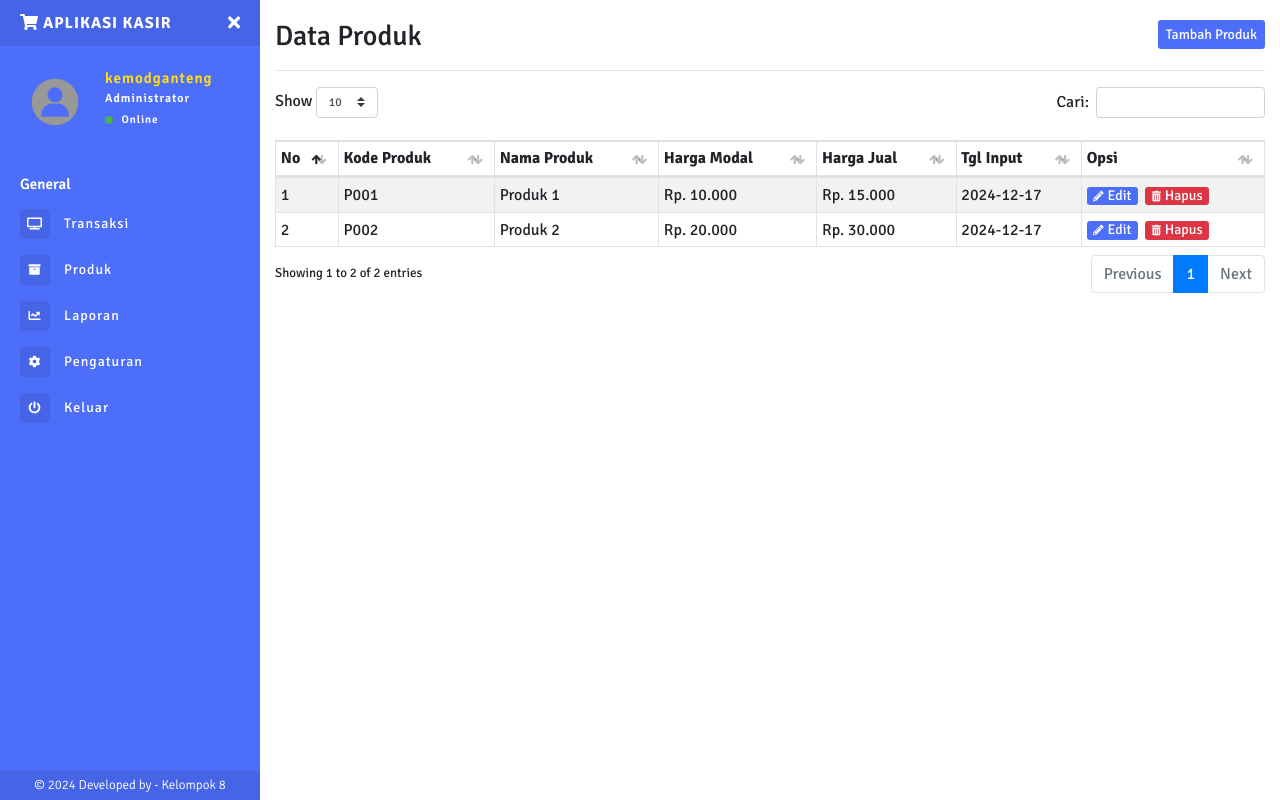
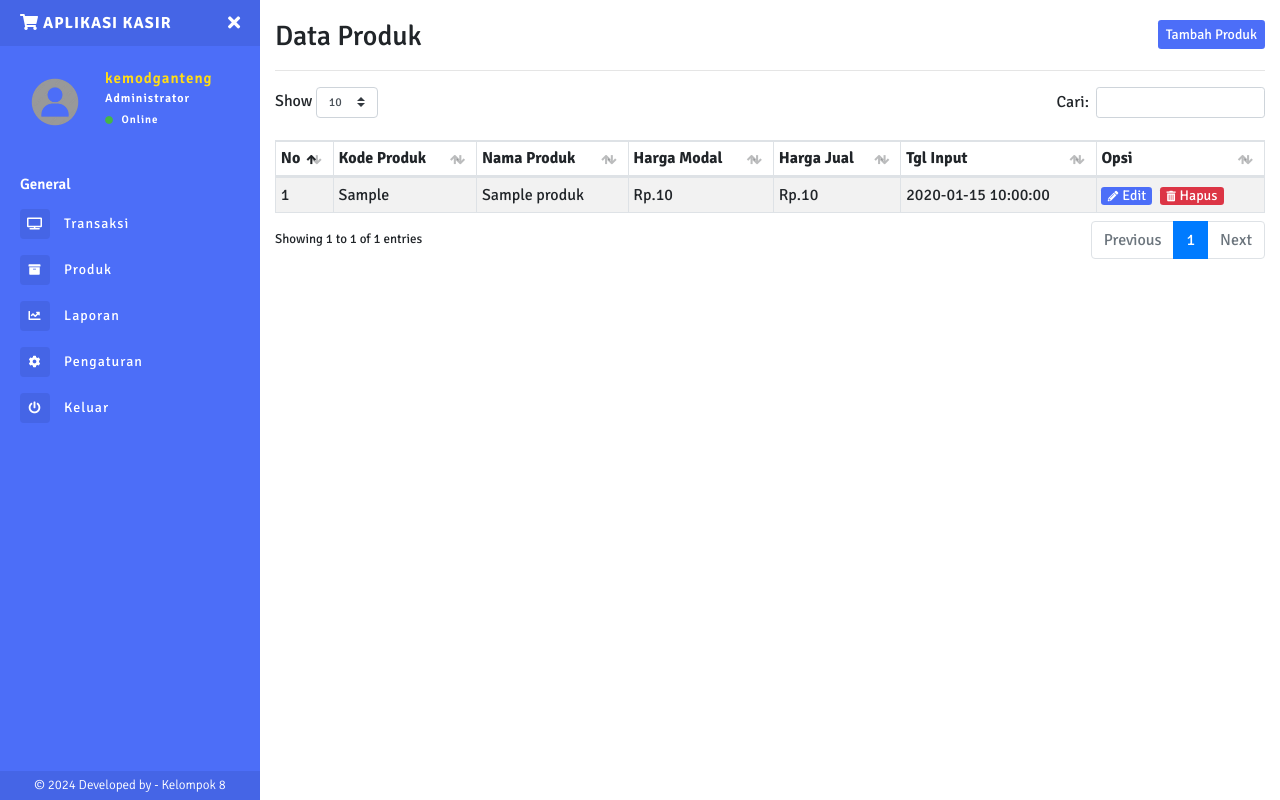
Before and after one commit to paskalunivers/aplikasi-kasir, a PHP site: page /produk.php in a window 1280 px wide. Run offline with PHP 8.4, Linux system fonts and the light colour scheme; a user stored in the database is signed in; data comes from the database, SQL or seed files in the repository; tables that the repository leaves empty hold one stand-in row (values such as "Sample post"); some libraries are stand-ins or nearby versions.

Commit message:
Update produk.php
update file

```diff
--- a/Test Tubes/produk.php
+++ b/Test Tubes/produk.php
@@ -1,9 +1,10 @@
+
 <?php include 'sidebar.php'; ?>
 <!-- isinya -->
-<h1 class="h3 mb-0">
-    Data Produk
-    <button class="btn btn-primary btn-sm border-0 float-right" type="button" data-toggle="modal" data-target="#TambahProduk">Tambah Produk</button>
-</h1>
+    <h1 class="h3 mb-0">
+        Data Produk
+        <button class="btn btn-primary btn-sm border-0 float-right" type="button" data-toggle="modal" data-target="#TambahProduk">Tambah Produk</button>
+    </h1>
 <hr>
 <table class="table table-striped table-sm table-bordered dt-responsive nowrap" id="table" width="100%">
 <thead>
@@ -18,42 +19,28 @@
   </tr>
 </thead>
 <tbody>
-  <!-- Contoh data statis, bisa diubah sesuai kebutuhan -->
+<?php
+    $no = 1;
+    $data_barang = mysqli_query($conn,"SELECT * FROM produk ORDER BY idproduk ASC");
+    while($d = mysqli_fetch_array($data_barang)){
+        ?>
   <tr>
-    <td>1</td>
-    <td>P001</td>
-    <td>Produk 1</td>
-    <td>Rp. 10.000</td>
-    <td>Rp. 15.000</td>
-    <td>2024-12-17</td>
+    <td><?php echo $no++; ?></td>
+    <td><?php echo $d['kode_produk']; ?></td>
+    <td><?php echo $d['nama_produk']; ?></td>
+    <td>Rp.<?php echo ribuan($d['harga_modal']); ?></td>
+    <td>Rp.<?php echo ribuan($d['harga_jual']); ?></td>
+    <td><?php echo $d['tgl_input']; ?></td>
     <td>
-        <button type="button" class="btn btn-primary btn-xs mr-1" data-toggle="modal" data-target="#EditProduk1">
+        <button type="button" class="btn btn-primary btn-xs mr-1" data-toggle="modal" data-target="#EditProduk<?php echo $d['idproduk']; ?>">
         <i class="fas fa-pencil-alt fa-xs mr-1"></i>Edit
         </button>
-        <button class="btn btn-danger btn-xs">
-        <i class="fas fa-trash-alt fa-xs mr-1"></i>Hapus</button>
+        <a class="btn btn-danger btn-xs" href="?hapus=<?php echo $d['idproduk']; ?>">
+        <i class="fas fa-trash-alt fa-xs mr-1"></i>Hapus</a>
     </td>
   </tr>
-  <tr>
-    <td>2</td>
-    <td>P002</td>
-    <td>Produk 2</td>
-    <td>Rp. 20.000</td>
-    <td>Rp. 30.000</td>
-    <td>2024-12-17</td>
-    <td>
-        <button type="button" class="btn btn-primary btn-xs mr-1" data-toggle="modal" data-target="#EditProduk2">
-        <i class="fas fa-pencil-alt fa-xs mr-1"></i>Edit
-        </button>
-        <button class="btn btn-danger btn-xs">
-        <i class="fas fa-trash-alt fa-xs mr-1"></i>Hapus</button>
-    </td>
-  </tr>
-</tbody>
-</table>
-
-<!-- Modal Edit Produk -->
-<div class="modal fade" id="EditProduk1" tabindex="-1" role="dialog">
+  <!-- Modal Tambah Produk -->
+<div class="modal fade" id="EditProduk<?php echo $d['idproduk']; ?>" tabindex="-1" role="dialog">
   <div class="modal-dialog" role="document">
     <div class="modal-content border-0">
         <form method="post">
@@ -66,20 +53,20 @@
       <div class="modal-body">
         <div class="form-group">
             <label class="samll">Kode Produk :</label>
-            <input type="hidden" name="idproduk" value="1">
-            <input type="text" name="Edit_Kode_Produk" value="P001" class="form-control" required>
+            <input type="hidden" name="idproduk" value="<?php echo $d['idproduk']; ?>">
+            <input type="text" name="Edit_Kode_Produk" value="<?php echo $d['kode_produk']; ?>" class="form-control" required>
         </div>
         <div class="form-group">
             <label class="samll">Nama Produk :</label>
-            <input type="text" name="Edit_Nama_Produk" value="Produk 1" class="form-control" required>
+            <input type="text" name="Edit_Nama_Produk" value="<?php echo $d['nama_produk']; ?>" class="form-control" required>
         </div>
         <div class="form-group">
             <label class="samll">Harga Modal :</label>
-            <input type="number" placeholder="0" name="Edit_Harga_Modal" value="10000" class="form-control" required>
+            <input type="number" placeholder="0" name="Edit_Harga_Modal" value="<?php echo $d['harga_modal']; ?>" class="form-control" required>
         </div>
         <div class="form-group">
             <label class="samll">Harga Jual :</label>
-            <input type="number" placeholder="0" name="Edit_Harga_Jual" value="15000" class="form-control" required>
+            <input type="number" placeholder="0" name="Edit_Harga_Jual" value="<?php echo $d['harga_jual']; ?>" class="form-control" required>
         </div>
       </div>
       <div class="modal-footer">
@@ -90,7 +77,64 @@
     </div>
   </div>
 </div>
+<!-- end Modal Produk -->
+  <?php } ?>
+</tbody>
+</table>
+<?php
+if(isset($_POST['TambahProduk']))
+{
+    $kodeproduk = htmlspecialchars($_POST['Tambah_Kode_Produk']);
+    $namaproduk = htmlspecialchars($_POST['Tambah_Nama_Produk']);
+    $harga_modal = htmlspecialchars($_POST['Tambah_Harga_Modal']);
+    $harga_jual = htmlspecialchars($_POST['Tambah_Harga_Jual']);
 
+    $cekkode = mysqli_num_rows(mysqli_query($conn,"SELECT * FROM produk WHERE kode_produk='$kodeproduk'"));
+    if($cekkode > 0) {
+        echo '<script>alert("Maaf! kode produk sudah ada");history.go(-1);</script>';
+    } else {
+    $InputProduk = mysqli_query($conn,"INSERT INTO produk (kode_produk,nama_produk,harga_modal,harga_jual)
+     values ('$kodeproduk','$namaproduk','$harga_modal','$harga_jual')");
+    if ($InputProduk){
+        echo '<script>history.go(-1);</script>';
+    } else {
+        echo '<script>alert("Gagal Menambahkan Data");history.go(-1);</script>';
+    }
+}
+};
+if(isset($_POST['SimpanEdit'])){
+    $idproduk1 = htmlspecialchars($_POST['idproduk']);
+    $kodeproduk1 = htmlspecialchars($_POST['Edit_Kode_Produk']);
+    $namaproduk1 = htmlspecialchars($_POST['Edit_Nama_Produk']);
+    $harga_modal1 = htmlspecialchars($_POST['Edit_Harga_Modal']);
+    $harga_jual1 = htmlspecialchars($_POST['Edit_Harga_Jual']);
+
+    $CariProduk = mysqli_query($conn,"SELECT * FROM produk WHERE kode_produk='$kodeproduk1' and idproduk!='$idproduk1'");
+    $HasilData = mysqli_num_rows($CariProduk);
+
+    if($HasilData > 0){
+        echo '<script>alert("Maaf! kode produk sudah ada");history.go(-1);</script>';
+    } else{
+        $cekDataUpdate =  mysqli_query($conn, "UPDATE produk SET kode_produk='$kodeproduk1',
+        nama_produk='$namaproduk1',harga_modal='$harga_modal1',harga_jual='$harga_jual1'
+         WHERE idproduk='$idproduk1'") or die(mysqli_connect_error());
+        if($cekDataUpdate){
+            echo '<script>history.go(-1);</script>';
+        } else {
+            echo '<script>alert("Gagal Edit Data Produk");history.go(-1);</script>';
+        }
+    }
+};
+	if(!empty($_GET['hapus'])){
+		$idproduk1 = $_GET['hapus'];
+		$hapus_data = mysqli_query($conn, "DELETE FROM produk WHERE idproduk='$idproduk1'");
+        if($hapus_data){
+            echo '<script>history.go(-1);</script>';
+        } else {
+            echo '<script>alert("Gagal Hapus Data Produk");history.go(-1);</script>';
+        }
+	};
+    ?>
 <!-- Modal Tambah Produk -->
 <div class="modal fade" id="TambahProduk" tabindex="-1" role="dialog">
   <div class="modal-dialog" role="document">
@@ -128,6 +172,7 @@
     </div>
   </div>
 </div>
+<!-- end Modal Produk -->
 
 <!-- end isinya -->
 <?php include 'footer.php'; ?>
```
